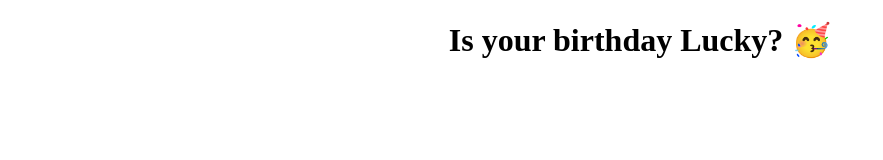
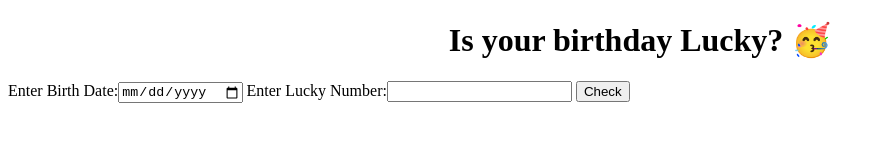
Before and after one commit to bhushannaikaroskar/lucky-birthday, a plain HTML site: page index.html in a window 1280 px wide. Shown: the whole page, without its empty margins (0-883 px from the left). Drawn offline with Linux system fonts and the light colour scheme.

Commit message:
update: add input fields and button

```diff
--- a/index.html
+++ b/index.html
@@ -8,7 +8,13 @@
     <title>Document</title>
 </head>
 <body>
-    <h1>Is your birthday Lucky? 🥳</h1>
+    <div class="container">
+        <h1>Is your birthday Lucky? 🥳</h1>
+        <label for="date-of-birth">Enter Birth Date:</label><input type="date" id="date-of-birth">
+        <label for="lucky-number">Enter Lucky Number:</label><input type="number" id="lucky-number">
+        <button>Check</button>
+        <p class="output-box"></p>
+    </div>
     <script src="app.js"></script>
 </body>
 </html>
```
